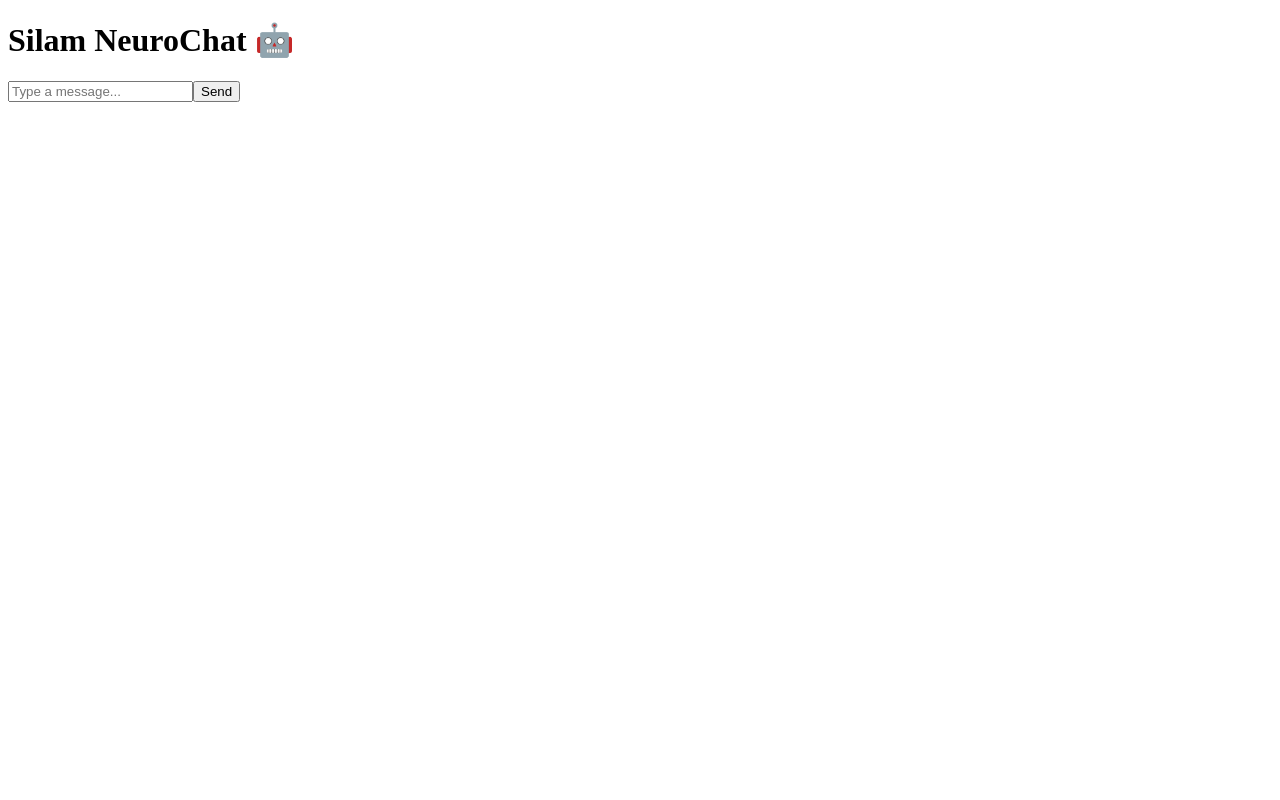
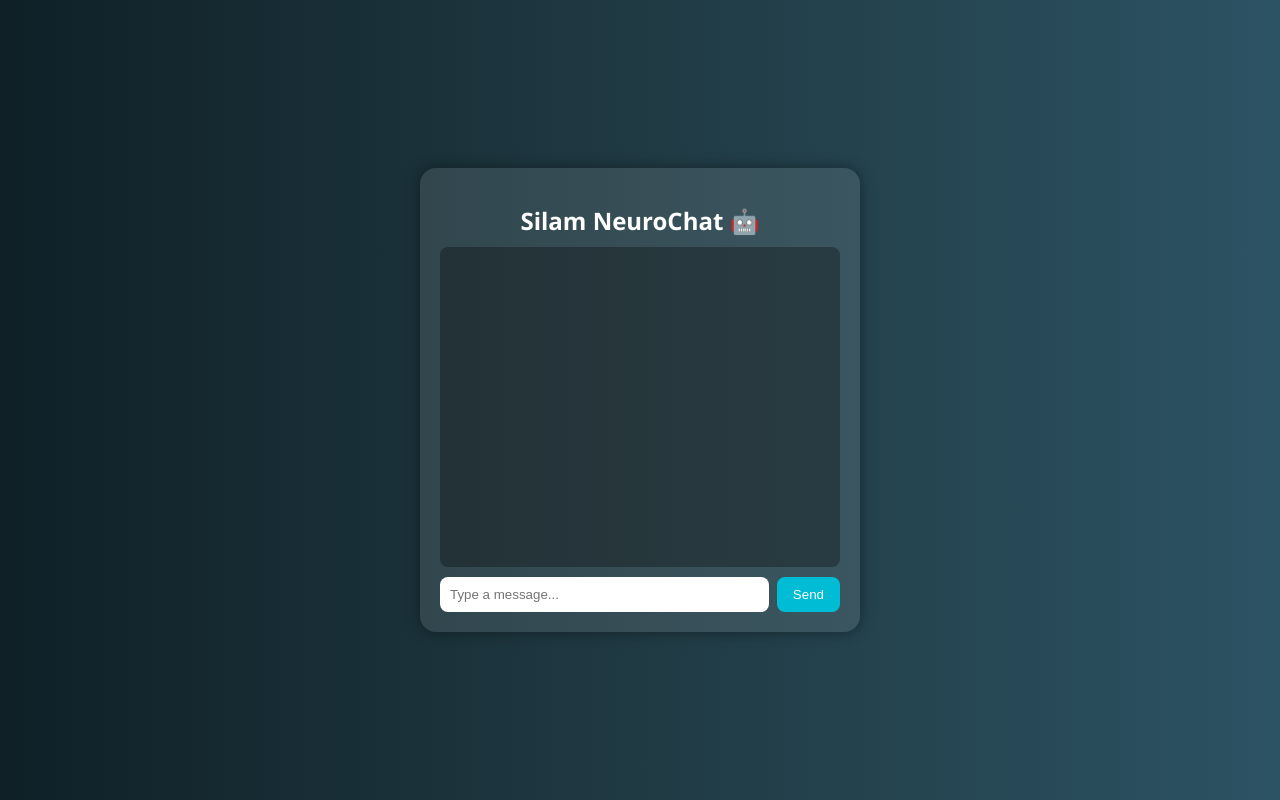
Before and after one commit to Silamic/silamneurochat, a React (Vite) app: page / in a window 1280 px wide. Built offline with nearby package versions, Linux system fonts and the light colour scheme.

Commit message:
Update styles.css

```diff
--- a/src/styles.css
+++ b/src/styles.css
@@ -1,77 +1,75 @@
-import { useState } from "react";
-import "./styles.css";
-
-function App() {
-  const [messages, setMessages] = useState([
-    { sender: "Silam", text: "Hey there 👋 I'm Silam NeuroChat. How can I help?" },
-  ]);
-  const [input, setInput] = useState("");
-  const [loading, setLoading] = useState(false);
-
-  const sendMessage = async () => {
-    if (!input.trim()) return;
-
-    const newMessages = [...messages, { sender: "You", text: input }];
-    setMessages(newMessages);
-    setInput("");
-    setLoading(true);
-
-    try {
-      const res = await fetch("/api/chat", {
-        method: "POST",
-        headers: { "Content-Type": "application/json" },
-        body: JSON.stringify({ message: input }),
-      });
-
-      const data = await res.json();
-      const assistantText = data.reply || "No response from Silam.";
-
-      setMessages([...newMessages, { sender: "Silam", text: assistantText }]);
-    } catch (err) {
-      console.error("Error:", err);
-      setMessages([
-        ...newMessages,
-        { sender: "Silam", text: "⚠️ Connection issue. Please try again." },
-      ]);
-    } finally {
-      setLoading(false);
-    }
-  };
-
-  const handleKeyPress = (e) => {
-    if (e.key === "Enter") sendMessage();
-  };
-
-  return (
-    <div className="chat-container">
-      <h1 className="chat-title">Silam NeuroChat 🤖</h1>
-      <div className="chat-box">
-        {messages.map((msg, i) => (
-          <div
-            key={i}
-            className={`message ${
-              msg.sender === "You" ? "user-message" : "ai-message"
-            }`}
-          >
-            <strong>{msg.sender}:</strong> <span>{msg.text}</span>
-          </div>
-        ))}
-        {loading && <div className="typing">Silam is thinking...</div>}
-      </div>
-      <div className="input-area">
-        <input
-          type="text"
-          placeholder="Type a message..."
-          value={input}
-          onChange={(e) => setInput(e.target.value)}
-          onKeyPress={handleKeyPress}
-        />
-        <button onClick={sendMessage} disabled={loading}>
-          {loading ? "..." : "Send"}
-        </button>
-      </div>
-    </div>
-  );
+body {
+  font-family: "Segoe UI", Roboto, sans-serif;
+  background: linear-gradient(to right, #0f2027, #203a43, #2c5364);
+  margin: 0;
+  color: white;
+  display: flex;
+  justify-content: center;
+  align-items: center;
+  height: 100vh;
 }
 
-export default App;
+.chat-container {
+  background: rgba(255, 255, 255, 0.1);
+  padding: 20px;
+  border-radius: 16px;
+  width: 400px;
+  box-shadow: 0 0 15px rgba(0, 0, 0, 0.4);
+}
+
+.title {
+  text-align: center;
+  margin-bottom: 10px;
+  font-size: 1.5rem;
+}
+
+.chat-box {
+  background: rgba(0, 0, 0, 0.3);
+  height: 300px;
+  overflow-y: auto;
+  border-radius: 8px;
+  padding: 10px;
+  margin-bottom: 10px;
+}
+
+.message {
+  margin: 8px 0;
+  line-height: 1.4;
+}
+
+.user {
+  text-align: right;
+  color: #9feaf9;
+}
+
+.bot {
+  text-align: left;
+  color: #ffcc80;
+}
+
+.input-container {
+  display: flex;
+  gap: 8px;
+}
+
+input {
+  flex: 1;
+  padding: 10px;
+  border-radius: 8px;
+  border: none;
+  outline: none;
+}
+
+button {
+  padding: 10px 16px;
+  background: #00bcd4;
+  border: none;
+  border-radius: 8px;
+  color: white;
+  cursor: pointer;
+  transition: background 0.3s;
+}
+
+button:hover {
+  background: #0097a7;
+}
```
